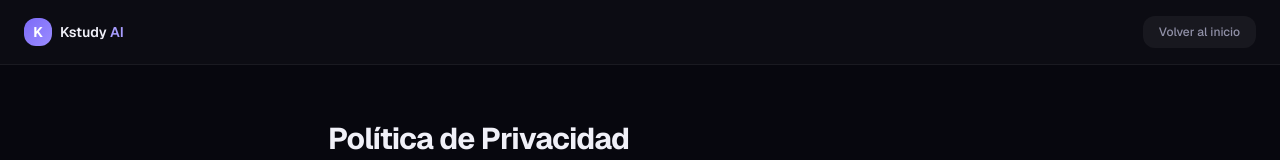
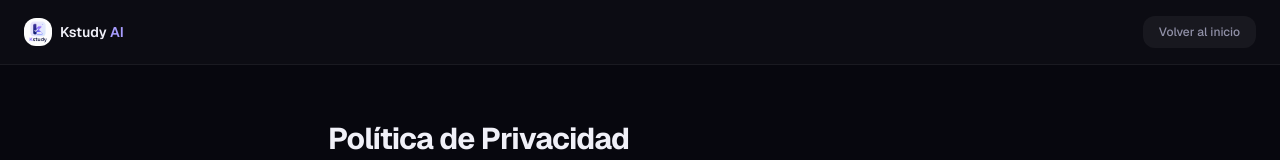
Before and after one commit to domingokunstmann-design/kstudy-ai, a Next.js app: page /privacy in a window 1280 px wide. Shown: the top 160 px of the page. Built offline with nearby package versions, Linux system fonts and the light colour scheme.

Commit message:
Add logo to public pages

```diff
--- a/app/login/page.tsx
+++ b/app/login/page.tsx
@@ -1,6 +1,7 @@
 import { Metadata } from 'next'
 import { signInWithGoogle } from '@/lib/actions/auth'
-import { BookOpen, Sparkles, Mail, Calendar, CheckSquare } from 'lucide-react'
+import { BookOpen, Mail, Calendar, CheckSquare } from 'lucide-react'
+import Image from 'next/image'
 
 export const metadata: Metadata = {
   title: 'Iniciar sesión',
@@ -49,9 +50,7 @@ export default async function LoginPage({ searchParams }: LoginPageProps) {
 
         {/* Logo */}
         <div className="relative flex items-center gap-2.5">
-          <div className="w-8 h-8 rounded-lg bg-indigo-500 flex items-center justify-center">
-            <Sparkles className="w-4 h-4 text-white" />
-          </div>
+          <Image src="/logo.png" alt="Kstudy AI" width={36} height={36} className="rounded-lg" />
           <span className="text-lg font-semibold text-zinc-100 tracking-tight">
             Kstudy AI
           </span>
@@ -114,9 +113,7 @@ export default async function LoginPage({ searchParams }: LoginPageProps) {
         <div className="relative w-full max-w-sm space-y-8">
           {/* Logo mobile */}
           <div className="flex items-center gap-2.5 lg:hidden">
-            <div className="w-8 h-8 rounded-lg bg-indigo-500 flex items-center justify-center">
-              <Sparkles className="w-4 h-4 text-white" />
-            </div>
+            <Image src="/logo.png" alt="Kstudy AI" width={36} height={36} className="rounded-lg" />
             <span className="text-lg font-semibold text-zinc-100 tracking-tight">
               Kstudy AI
             </span>
--- a/app/privacy/page.tsx
+++ b/app/privacy/page.tsx
@@ -1,5 +1,6 @@
 import type { Metadata } from 'next'
 import Link from 'next/link'
+import Image from 'next/image'
 
 export const metadata: Metadata = {
   title: 'Política de Privacidad',
@@ -17,12 +18,7 @@ export default function PrivacyPage() {
         style={{ borderColor: 'rgba(255,255,255,0.06)', background: 'rgba(255,255,255,0.02)' }}
       >
         <Link href="/" className="flex items-center gap-2">
-          <div
-            className="w-7 h-7 rounded-lg flex items-center justify-center text-sm font-bold"
-            style={{ background: 'linear-gradient(135deg,#7c6af7,#9b8dff)', color: '#fff' }}
-          >
-            K
-          </div>
+          <Image src="/logo.png" alt="Kstudy AI" width={28} height={28} className="rounded-lg" />
           <span className="text-sm font-semibold" style={{ color: 'var(--text-primary)' }}>
             Kstudy <span style={{ color: 'var(--accent-light)' }}>AI</span>
           </span>
--- a/app/terms/page.tsx
+++ b/app/terms/page.tsx
@@ -1,5 +1,6 @@
 import type { Metadata } from 'next'
 import Link from 'next/link'
+import Image from 'next/image'
 
 export const metadata: Metadata = {
   title: 'Términos de Servicio',
@@ -17,12 +18,7 @@ export default function TermsPage() {
         style={{ borderColor: 'rgba(255,255,255,0.06)', background: 'rgba(255,255,255,0.02)' }}
       >
         <Link href="/" className="flex items-center gap-2">
-          <div
-            className="w-7 h-7 rounded-lg flex items-center justify-center text-sm font-bold"
-            style={{ background: 'linear-gradient(135deg,#7c6af7,#9b8dff)', color: '#fff' }}
-          >
-            K
-          </div>
+          <Image src="/logo.png" alt="Kstudy AI" width={28} height={28} className="rounded-lg" />
           <span className="text-sm font-semibold" style={{ color: 'var(--text-primary)' }}>
             Kstudy <span style={{ color: 'var(--accent-light)' }}>AI</span>
           </span>
```
Also changed, not shown: public/logo.png (added).
